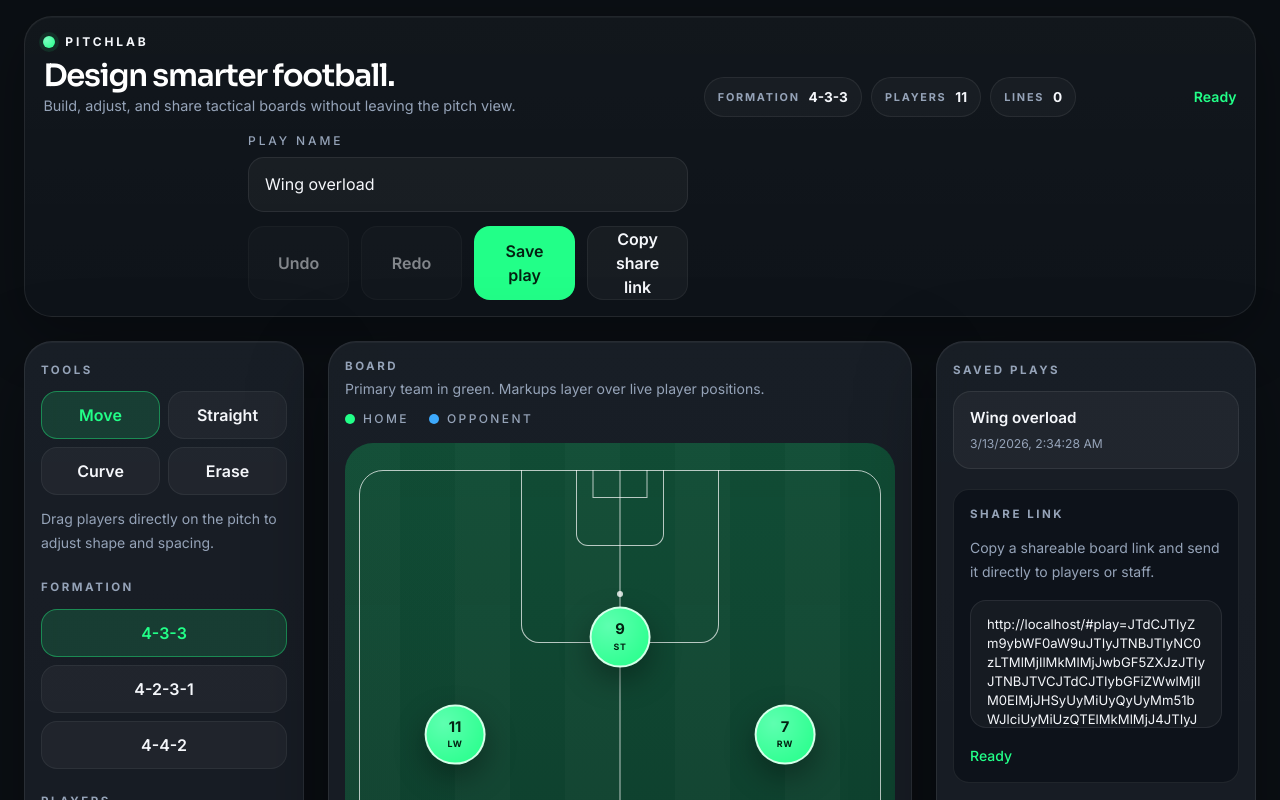
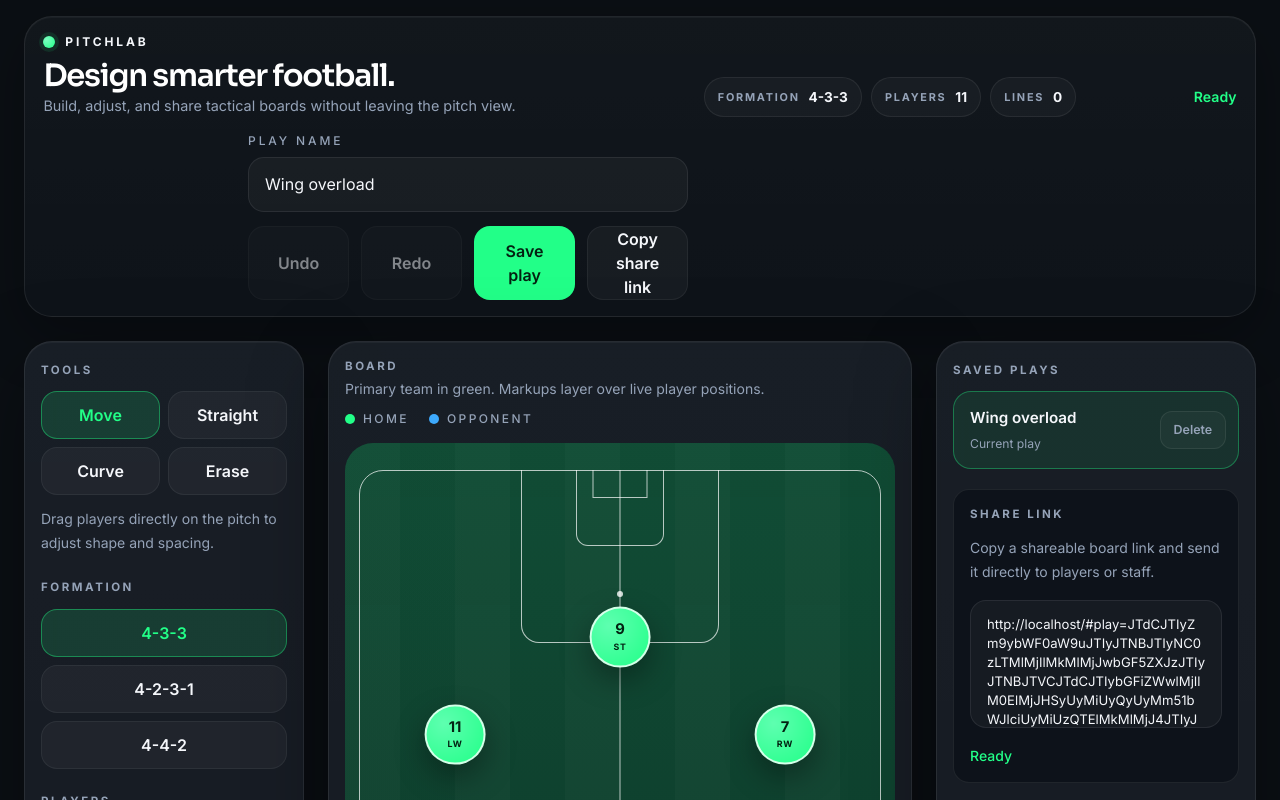
Before and after one commit to Frokesy/pitchlab, a React (Vite) app: page / in a window 1280 px wide. Both pictures are taken after a click on the button "Save play". Shown: the top 800 px of the page. Built offline with nearby package versions, Linux system fonts and the light colour scheme.

Commit message:
added play states

```diff
--- a/src/App.tsx
+++ b/src/App.tsx
@@ -21,9 +21,9 @@ import type {
   FormationKey,
   Point,
   SavedPlay,
+  TeamSide,
   ToolMode,
 } from './features/board/types';
-type TeamSide = 'home' | 'away';
 
 const App = () => {
   const initialSharedState = useMemo(() => {
@@ -43,6 +43,7 @@ const App = () => {
     loadSavedPlays()
   );
   const [shareStatus, setShareStatus] = useState('');
+  const [activePlayId, setActivePlayId] = useState<string | null>(null);
   const [draggingPlayerId, setDraggingPlayerId] = useState<string | null>(null);
   const [historyPast, setHistoryPast] = useState<BoardState[]>([]);
   const [historyFuture, setHistoryFuture] = useState<BoardState[]>([]);
@@ -199,21 +200,38 @@ const App = () => {
       return;
     }
 
+    const playId = activePlayId ?? `play-${Date.now()}`;
     const nextPlay: SavedPlay = {
-      id: `play-${Date.now()}`,
+      id: playId,
       name,
       savedAt: new Date().toISOString(),
       state: boardState,
     };
-    const nextPlays = [nextPlay, ...savedPlays].slice(0, 8);
+    const filteredPlays = savedPlays.filter((play) => play.id !== playId);
+    const nextPlays = [nextPlay, ...filteredPlays].slice(0, 8);
     setSavedPlays(nextPlays);
     persistSavedPlays(nextPlays);
-    setShareStatus('Play saved');
+    setActivePlayId(playId);
+    setShareStatus(activePlayId ? 'Play updated' : 'Play saved');
   };
 
   const handleLoadPlay = (play: SavedPlay) => {
     commitBoardState(play.state);
     setPlayName(play.name);
+    setActivePlayId(play.id);
+    setShareStatus('Play loaded');
+  };
+
+  const handleDeletePlay = (play: SavedPlay) => {
+    const nextPlays = savedPlays.filter((entry) => entry.id !== play.id);
+    setSavedPlays(nextPlays);
+    persistSavedPlays(nextPlays);
+
+    if (activePlayId === play.id) {
+      setActivePlayId(null);
+    }
+
+    setShareStatus('Play deleted');
   };
 
   const handleShare = async () => {
@@ -367,9 +385,11 @@ const App = () => {
           />
 
         <PlaySidebar
+          activePlayId={activePlayId}
           activeShareLink={activeShareLink}
           savedPlays={savedPlays}
           shareStatus={shareStatus}
+          onDeletePlay={handleDeletePlay}
           onLoadPlay={handleLoadPlay}
         />
         </section>
--- a/src/components/PlaySidebar.tsx
+++ b/src/components/PlaySidebar.tsx
@@ -1,16 +1,20 @@
 import type { SavedPlay } from '../features/board/types';
 
 type PlaySidebarProps = {
+  activePlayId: string | null;
   activeShareLink: string;
   savedPlays: SavedPlay[];
   shareStatus: string;
+  onDeletePlay: (play: SavedPlay) => void;
   onLoadPlay: (play: SavedPlay) => void;
 };
 
 const PlaySidebar = ({
+  activePlayId,
   activeShareLink,
   savedPlays,
   shareStatus,
+  onDeletePlay,
   onLoadPlay,
 }: PlaySidebarProps) => (
   <aside className="pitchlab-panel flex flex-col gap-5 px-4 py-5">
@@ -19,10 +23,30 @@ const PlaySidebar = ({
       <div className="mt-3 space-y-3">
         {savedPlays.length > 0 ? (
           savedPlays.map((play) => (
-            <button key={play.id} className="saved-play" onClick={() => onLoadPlay(play)}>
-              <span className="saved-play__name">{play.name}</span>
-              <span className="saved-play__meta">{new Date(play.savedAt).toLocaleString()}</span>
-            </button>
+            <div
+              key={play.id}
+              className={`saved-play ${
+                activePlayId === play.id ? 'saved-play--active' : ''
+              }`}
+            >
+              <button
+                className="saved-play__main"
+                onClick={() => onLoadPlay(play)}
+              >
+                <span className="saved-play__name">{play.name}</span>
+                <span className="saved-play__meta">
+                  {activePlayId === play.id ? 'Current play' : new Date(play.savedAt).toLocaleString()}
+                </span>
+              </button>
+              <button
+                className="saved-play__delete"
+                onClick={() => onDeletePlay(play)}
+                aria-label={`Delete ${play.name}`}
+                title={`Delete ${play.name}`}
+              >
+                Delete
+              </button>
+            </div>
           ))
         ) : (
           <div className="rounded-2xl border border-dashed border-white/10 px-4 py-6 text-sm text-[var(--muted)]">
--- a/src/index.css
+++ b/src/index.css
@@ -394,16 +394,15 @@ button {
 }
 
 .saved-play {
-  display: flex;
+  display: grid;
+  grid-template-columns: minmax(0, 1fr) auto;
   width: 100%;
-  flex-direction: column;
-  align-items: flex-start;
-  gap: 0.3rem;
+  align-items: stretch;
+  gap: 0.75rem;
   border-radius: 18px;
   border: 1px solid rgba(255, 255, 255, 0.08);
   background: rgba(255, 255, 255, 0.04);
-  padding: 0.95rem 1rem;
-  text-align: left;
+  padding: 0.75rem;
   transition:
     transform 160ms ease,
     border-color 160ms ease,
@@ -416,6 +415,24 @@ button {
   background: rgba(34, 255, 136, 0.05);
 }
 
+.saved-play--active {
+  border-color: rgba(34, 255, 136, 0.35);
+  background: rgba(34, 255, 136, 0.09);
+}
+
+.saved-play__main {
+  display: flex;
+  flex-direction: column;
+  align-items: flex-start;
+  gap: 0.3rem;
+  width: 100%;
+  border: 0;
+  background: transparent;
+  padding: 0.2rem 0.25rem;
+  text-align: left;
+  color: inherit;
+}
+
 .saved-play__name {
   font-size: 0.95rem;
   font-weight: 600;
@@ -425,6 +442,28 @@ button {
 .saved-play__meta {
   font-size: 0.76rem;
   color: var(--muted);
+}
+
+.saved-play__delete {
+  align-self: center;
+  min-height: 38px;
+  border: 1px solid rgba(255, 255, 255, 0.08);
+  border-radius: 12px;
+  background: rgba(255, 255, 255, 0.03);
+  padding: 0 0.8rem;
+  font-size: 0.78rem;
+  font-weight: 600;
+  color: var(--muted);
+  transition:
+    border-color 160ms ease,
+    background 160ms ease,
+    color 160ms ease;
+}
+
+.saved-play__delete:hover {
+  border-color: rgba(255, 107, 107, 0.35);
+  background: rgba(255, 107, 107, 0.08);
+  color: #ff9f9f;
 }
 
 @media (min-width: 1024px) {
```
Lines whose indentation alone changed are shown as unchanged.
